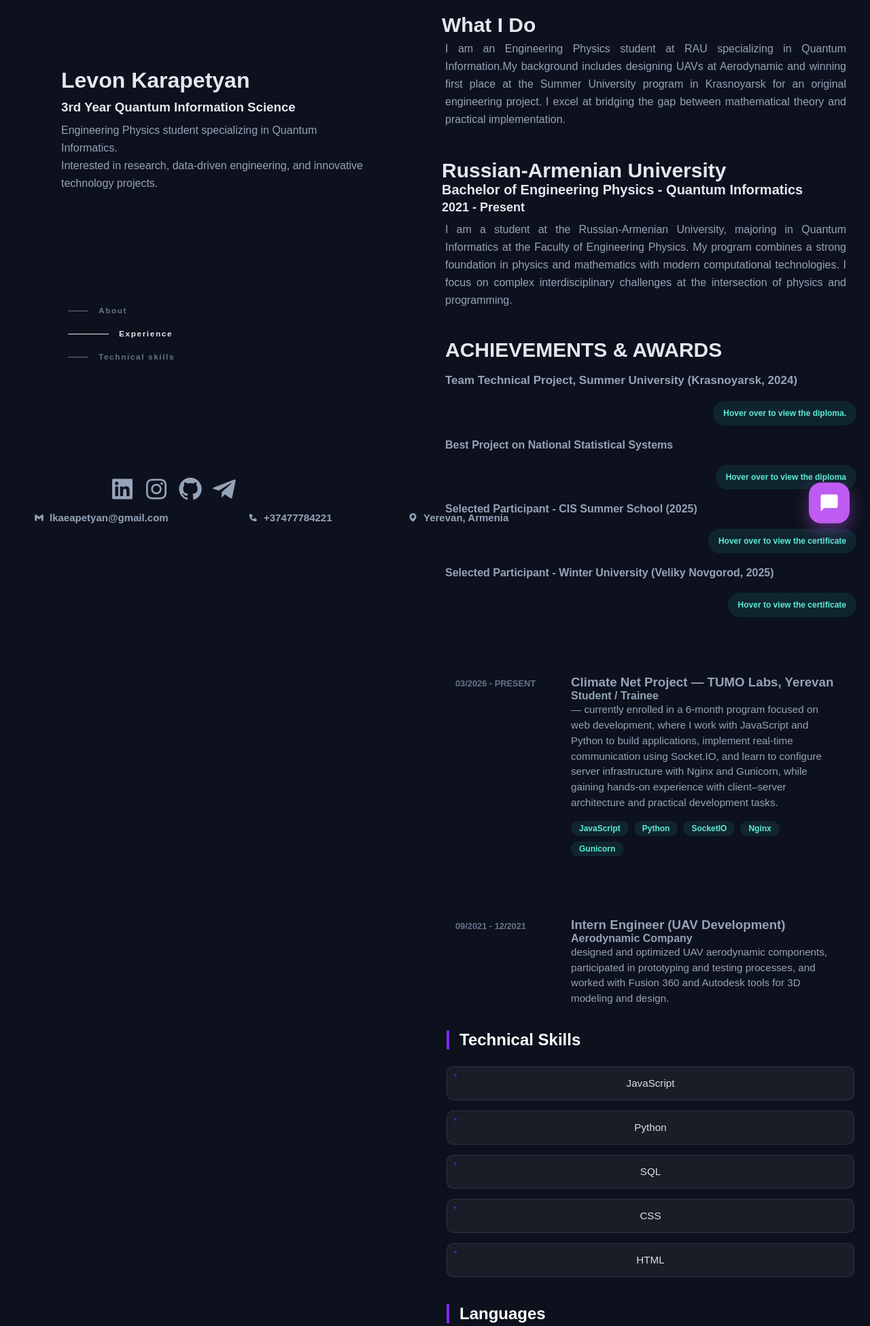
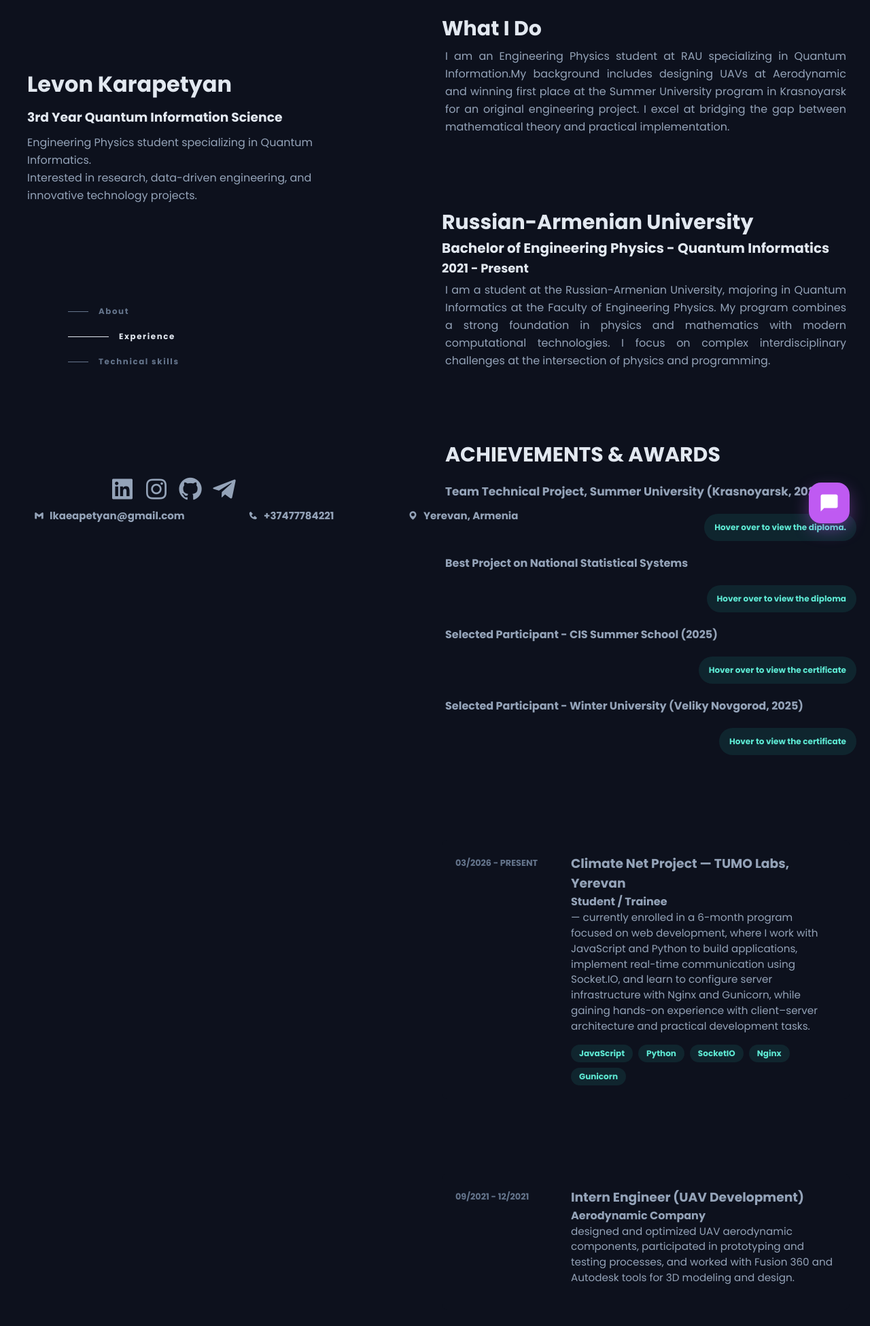
Before and after one commit to levonkarapetyann/Biography, a Flask app: page / in a window 1280 px wide. Shown: the top 1951 px of the page at 68% size. Run offline with Flask 3, Linux system fonts and the light colour scheme; some libraries are stand-ins or nearby versions.

Commit message:
fixed css levo_wiki.html

```diff
--- a/static/css/levon_wiki.css
+++ b/static/css/levon_wiki.css
@@ -4,7 +4,7 @@
    margin: 0;
    padding: 0;
    box-sizing: border-box;
-   font-family: "Popins", sans-serif;
+   font-family: "Poppins", sans-serif;
 }
 
 html {
@@ -20,14 +20,16 @@ body::-webkit-scrollbar {
 
 body {
    background: #0d111d;
+   overflow-x: hidden;
+   color: #94a3b8;
 }
 
 .fix {
    color: #e2e8f0;
-   margin: 50px;
+   margin: 0;
    position: sticky;
    top: 80px;
-   width: 500px;
+   width: 40%;
    flex-shrink: 0;
    padding: 20px;
 }
@@ -156,6 +158,8 @@ body {
    flex-grow: 1;
    display: flex;
    flex-direction: column;
+   gap: 60px;
+   width: 50%;
 }
 
 .study1, .study2, .study3 {
@@ -195,6 +199,10 @@ body {
 
 .hovv:hover * {
    color: #5eead4 !important;
+}
+
+.study1, .what, #ach-title, .nav-link, .nav-text, .nav-line {
+   transition: all 0.3s ease-in-out;
 }
 
 .about-study1 {
```
